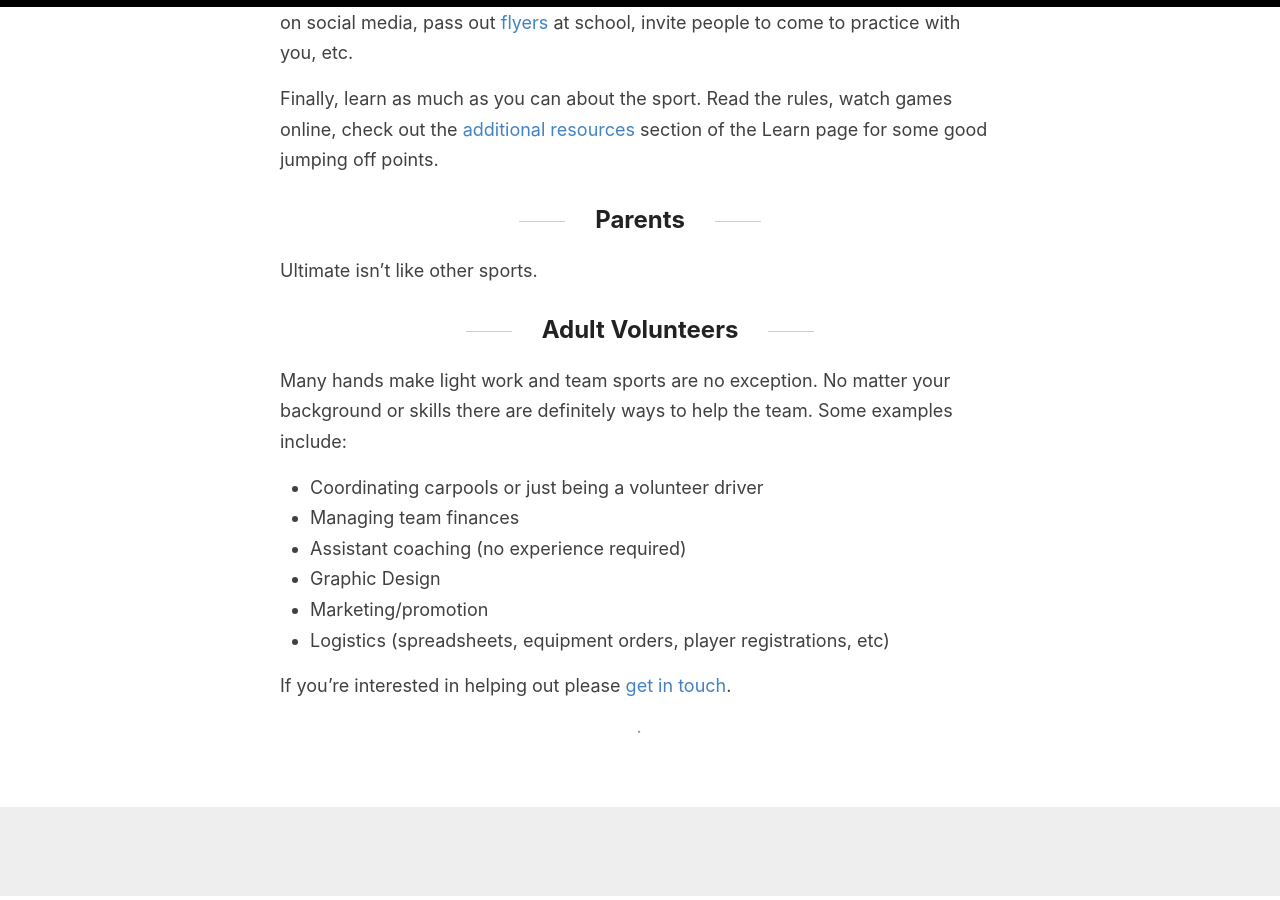
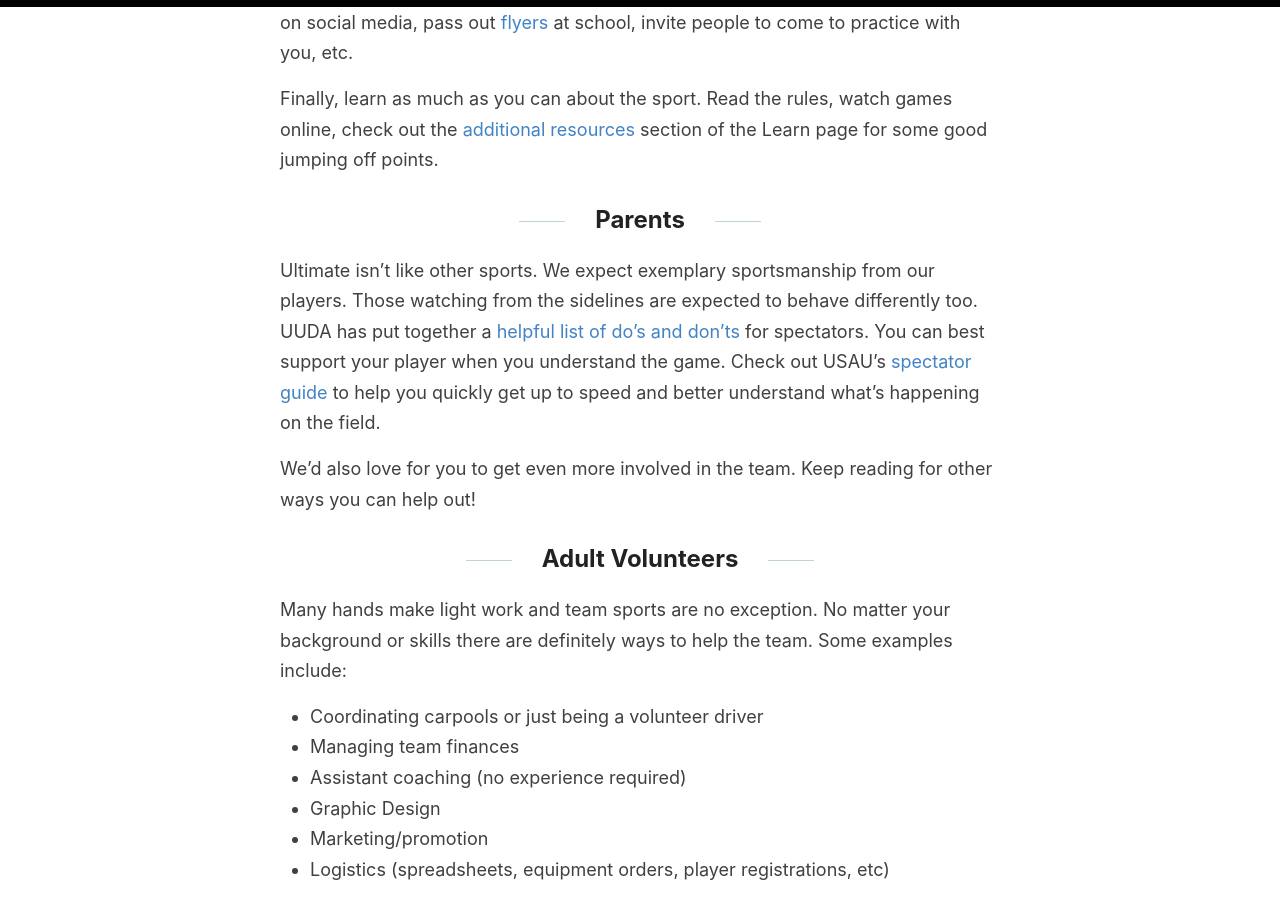
Before and after one commit to outerim/bountiful-ultimate, a Jekyll site: the page built from _pages/participate.md, in a window 1280 px wide and 900 px high, scrolled down 493 px. Built offline with Jekyll 4.4.1, drawn with Linux system fonts in a browser that asks for light colours.

Commit message:
Forgot file

```diff
--- a/_pages/participate.md
+++ b/_pages/participate.md
@@ -16,7 +16,9 @@ Finally, learn as much as you can about the sport. Read the rules, watch games o
 
 ## Parents
 
-Ultimate isn't like other sports.
+Ultimate isn't like other sports. We expect exemplary sportsmanship from our players. Those watching from the sidelines are expected to behave differently too. UUDA has put together a [helpful list of do's and don'ts](/files/spectator-dos-donts.pdf) for spectators. You can best support your player when you understand the game. Check out USAU's [spectator guide](https://www.usaultimate.org/assets/1/Page/Spectator%20Guide%202016_web.pdf) to help you quickly get up to speed and better understand what's happening on the field.
+
+We'd also love for you to get even more involved in the team. Keep reading for other ways you can help out!
 
 ## Adult Volunteers
 
```
Also changed, not shown: 1 other file.
